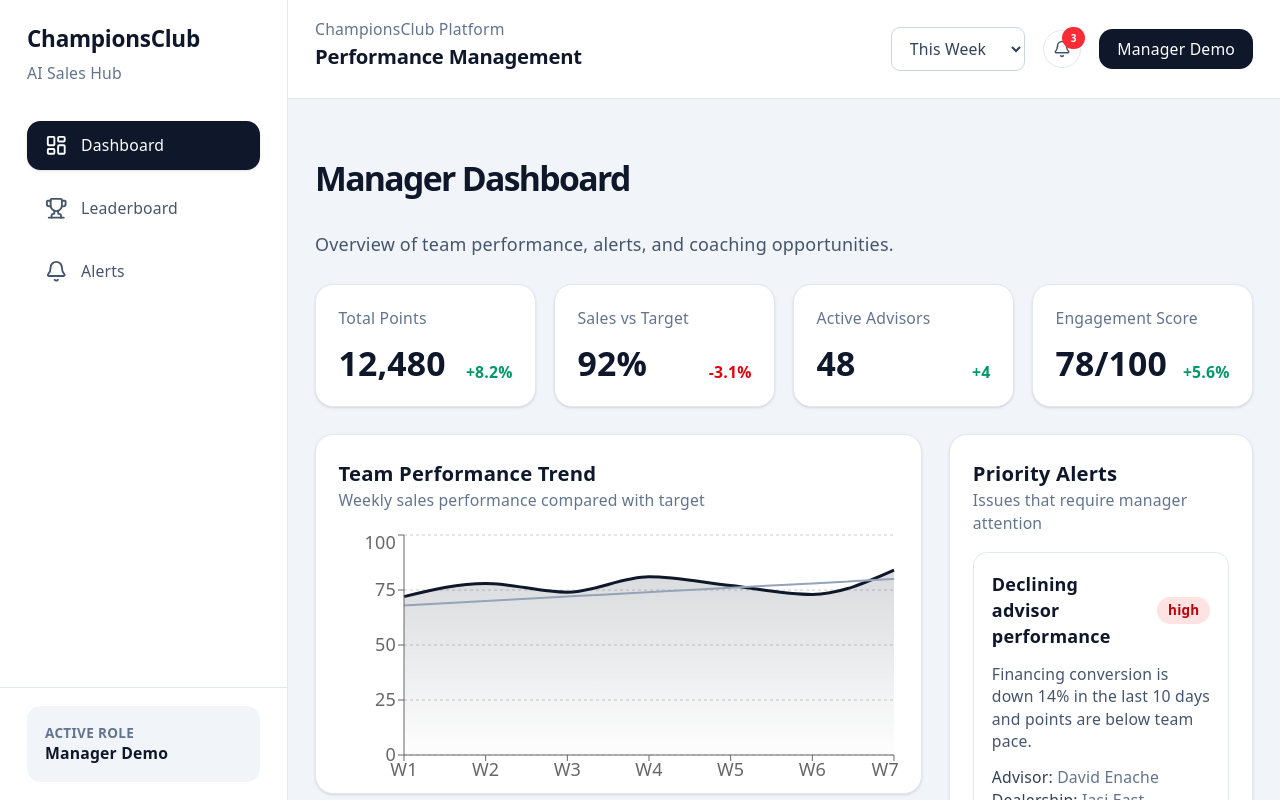
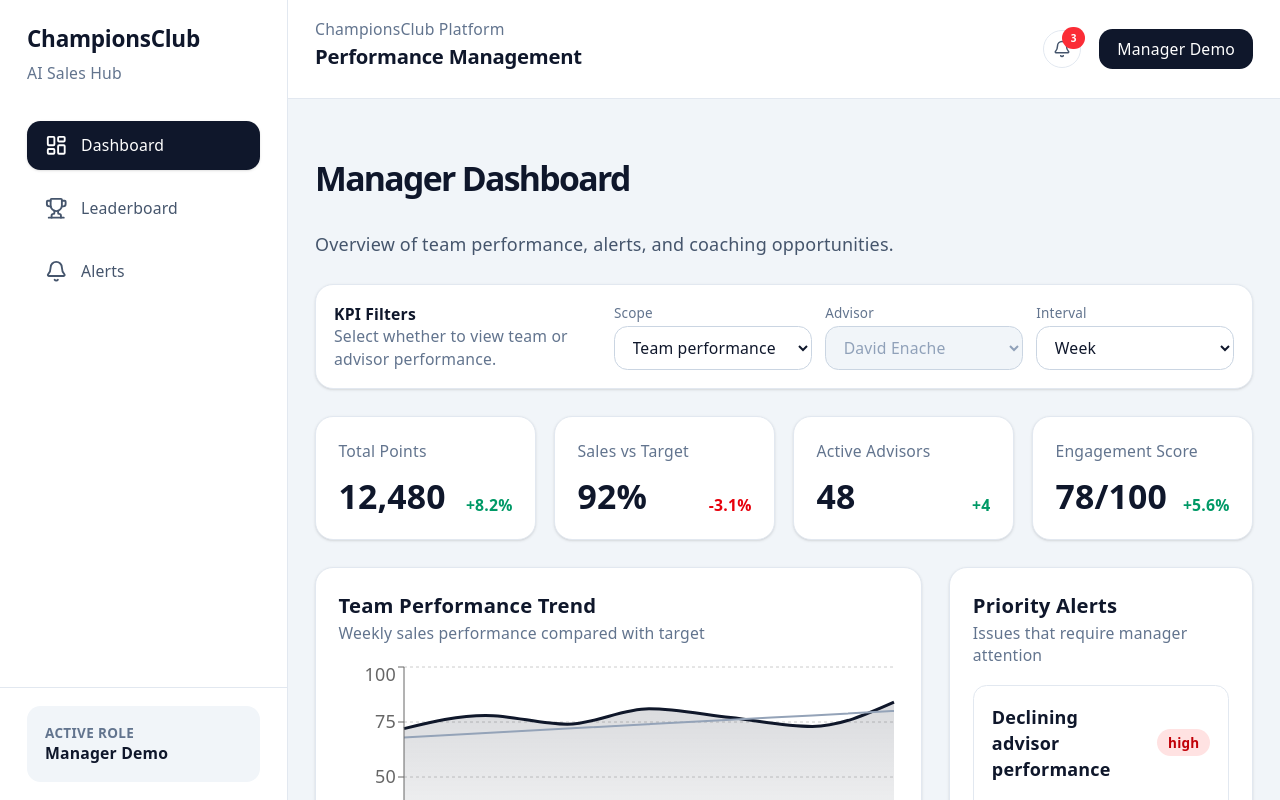
Before and after one commit to AlexandraPitaru/championsclub, a React (Vite) app in the folder championsclub-frontend/: page /dashboard in a window 1280 px wide. Shown: the top 800 px of the page. Built offline with nearby package versions, Linux system fonts and the light colour scheme.

Commit message:
Added a filter bar that shoud help us get kpi's and  select a team/user for the manager to check the performances

```diff
--- a/championsclub-frontend/src/components/layout/Topbar.tsx
+++ b/championsclub-frontend/src/components/layout/Topbar.tsx
@@ -12,10 +12,6 @@ export default function Topbar() {
         </div>
 
         <div className="flex items-center gap-4">
-          <select className="rounded-lg border border-slate-300 bg-white px-3 py-2 text-sm text-slate-700 outline-none">
-            <option>This Week</option>
-            <option>This Month</option>
-          </select>
 
           <button className="relative rounded-full border border-slate-200 p-[clamp(0.5rem,0.7vw,0.8rem)] text-slate-600 transition hover:bg-slate-100">
             <Bell className="h-[clamp(1rem,1.2vw,1.35rem)] w-[clamp(1rem,1.2vw,1.35rem)]" />
--- /dev/null
+++ b/championsclub-frontend/src/features/dashboard/ManagerFilterBar.tsx
@@ -0,0 +1,98 @@
+// In this file we will create a filter bar that lets us select a user or a team and it shows us the kpi's that are also filtered by time: day, week, month
+type KpiScope = "user" | "team";
+type KpiInterval = "day" | "week" | "month";
+
+type AdvisorOption = {
+  id: number;
+  name: string;
+};
+
+type ManagerKpiFilterBarProps = {
+  scope: KpiScope;
+  interval: KpiInterval;
+  selectedUserId: number | null;
+  advisors: AdvisorOption[];
+  onScopeChange: (scope: KpiScope) => void;
+  onIntervalChange: (interval: KpiInterval) => void;
+  onUserChange: (userId: number) => void;
+};
+
+export default function ManagerKpiFilterBar({
+  scope,
+  interval,
+  selectedUserId,
+  advisors,
+  onScopeChange,
+  onIntervalChange,
+  onUserChange,
+}: ManagerKpiFilterBarProps) {
+  return (
+    <div className="rounded-2xl border border-slate-200 bg-white p-4 shadow-sm">
+      <div className="flex flex-col gap-4 lg:flex-row lg:items-end lg:justify-between">
+        <div>
+          <h3 className="text-sm font-semibold text-slate-900">
+            KPI Filters
+          </h3>
+          <p className="mt-1 text-sm text-slate-500">
+            Select whether to view team or advisor performance.
+          </p>
+        </div>
+
+        <div className="grid grid-cols-1 gap-3 sm:grid-cols-3 lg:min-w-[620px]">
+          <div>
+            <label className="mb-1 block text-xs font-medium text-slate-500">
+              Scope
+            </label>
+            <select
+              value={scope}
+              onChange={(event) => onScopeChange(event.target.value as KpiScope)}
+              className="w-full rounded-xl border border-slate-300 bg-white px-3 py-2 text-sm text-slate-900 outline-none focus:border-slate-900"
+            >
+              <option value="team">Team performance</option>
+              <option value="user">Advisor performance</option>
+            </select>
+          </div>
+
+          <div>
+            <label className="mb-1 block text-xs font-medium text-slate-500">
+              Advisor
+            </label>
+            <select
+              value={selectedUserId ?? ""}
+              disabled={scope !== "user"}
+              onChange={(event) => onUserChange(Number(event.target.value))}
+              className="w-full rounded-xl border border-slate-300 bg-white px-3 py-2 text-sm text-slate-900 outline-none disabled:cursor-not-allowed disabled:bg-slate-100 disabled:text-slate-400 focus:border-slate-900"
+            >
+              <option value="" disabled>
+                Select advisor
+              </option>
+
+              {advisors.map((advisor) => (
+                <option key={advisor.id} value={advisor.id}>
+                  {advisor.name}
+                </option>
+              ))}
+            </select>
+          </div>
+
+          <div>
+            <label className="mb-1 block text-xs font-medium text-slate-500">
+              Interval
+            </label>
+            <select
+              value={interval}
+              onChange={(event) =>
+                onIntervalChange(event.target.value as KpiInterval)
+              }
+              className="w-full rounded-xl border border-slate-300 bg-white px-3 py-2 text-sm text-slate-900 outline-none focus:border-slate-900"
+            >
+              <option value="day">Day</option>
+              <option value="week">Week</option>
+              <option value="month">Month</option>
+            </select>
+          </div>
+        </div>
+      </div>
+    </div>
+  );
+}
--- a/championsclub-frontend/src/pages/ManagerDashboardPage.tsx
+++ b/championsclub-frontend/src/pages/ManagerDashboardPage.tsx
@@ -4,6 +4,10 @@ import AIExecutiveSummary from "../features/dashboard/AIExecutiveSummary";
 import KPIStatCard from "../features/dashboard/KPIStatCard";
 import LeaderboardPreview from "../features/dashboard/LeaderboardPreview";
 import PriorityAlertsPanel from "../features/dashboard/PriorityAlertsPanel";
+import { useState } from "react";
+import { advisorOptions } from "../services/mocks/demoData";
+import ManagerFilterBar from "../features/dashboard/ManagerFilterBar";
+
 import {
   alerts,
   dashboardKpis,
@@ -12,6 +16,10 @@ import {
 } from "../services/mocks/demoData";
 
 export default function ManagerDashboardPage() {
+   const [kpiScope, setKpiScope] = useState<"team" | "user">("team");
+  const [kpiInterval, setKpiInterval] = useState<"day" | "week" | "month">("week");
+  const [selectedUserId, setSelectedUserId] = useState<number | null>(101);
+
   return (
     <AppShell>
       <div className="space-y-6">
@@ -23,6 +31,16 @@ export default function ManagerDashboardPage() {
             Overview of team performance, alerts, and coaching opportunities.
           </p>
         </section>
+
+        <ManagerFilterBar
+         scope={kpiScope}
+        interval={kpiInterval}
+        selectedUserId={selectedUserId}
+        advisors={advisorOptions}
+        onScopeChange={setKpiScope}
+        onIntervalChange={setKpiInterval}
+        onUserChange={setSelectedUserId}
+        />
 
         <section className="grid gap-4 md:grid-cols-2 xl:grid-cols-4">
           {dashboardKpis.map((kpi) => (
--- a/championsclub-frontend/src/services/mocks/demoData.ts
+++ b/championsclub-frontend/src/services/mocks/demoData.ts
@@ -91,3 +91,18 @@ export const leaderboard = [
     tier: "Silver",
   },
 ];
+
+export const advisorOptions = [
+  {
+    id: 101,
+    name: "David Enache",
+  },
+  {
+    id: 102,
+    name: "Ioana Matei",
+  },
+  {
+    id: 103,
+    name: "Radu Pavel",
+  },
+];
```
